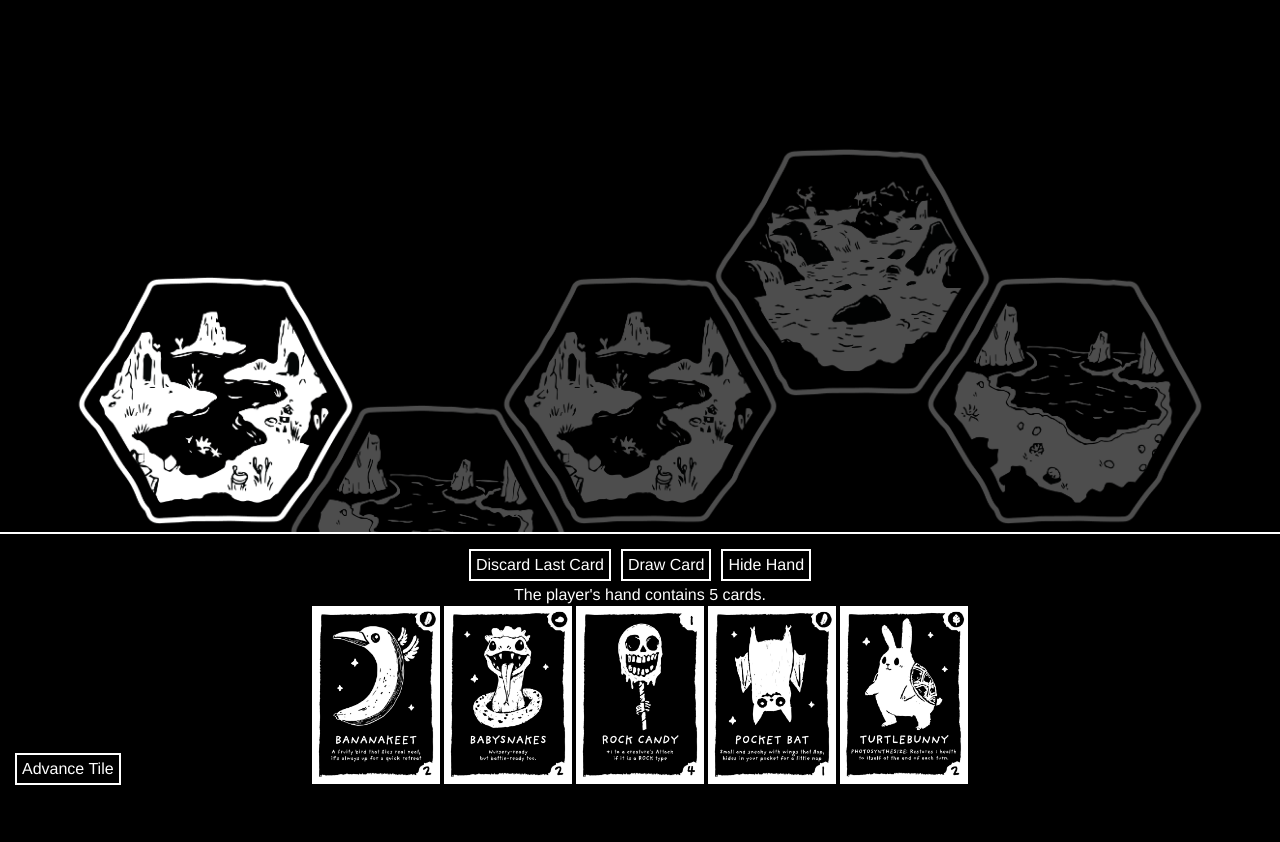
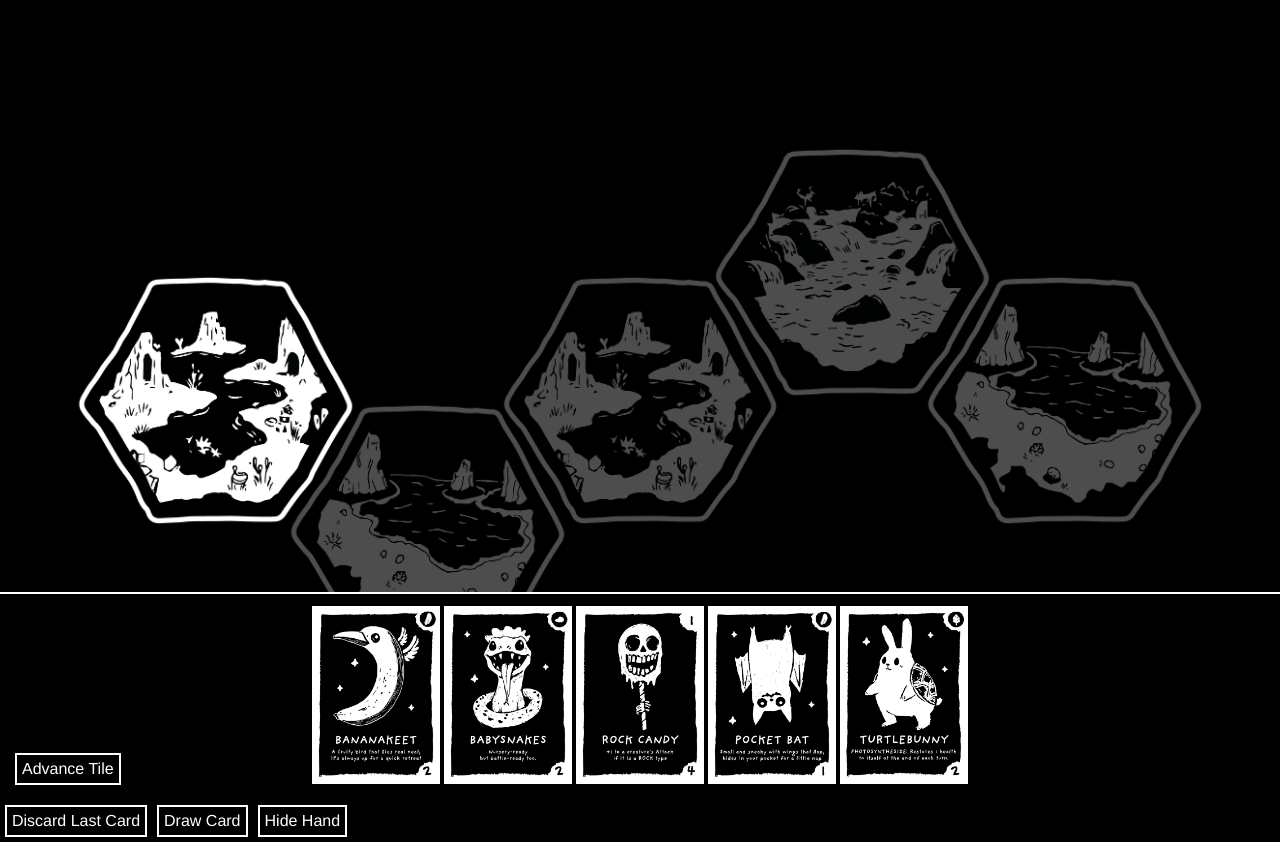
Before and after one commit to aeolion7/pet-games, a Vue app: page / in a window 1280 px wide. Before the commit the page ends 800 px from the top, so only its background shows below. Built offline with nearby package versions, Linux system fonts and the light colour scheme.

Commit message:
add playCard functionality

```diff
--- a/src/components/PlayerHand.vue
+++ b/src/components/PlayerHand.vue
@@ -2,8 +2,7 @@
 import { ref } from 'vue';
 import GameCard from './GameCard.vue';
 
-const numCards = ref(5);
-const cardIdRef = ref(numCards.value + 1);
+const cardIdRef = ref(6);
 const isHandPanelVisible = ref(true);
 
 const creatureCardNames = ["AppleBug", "Babysnakes", "Bananakeet", "Blobbyfish", "PippyChicken", "PocketBat", "SaladSlug", "Squiddy", "StinkMink", "TurtleBunny"];
@@ -31,7 +30,6 @@ function drawCard() {
   }
 
   newCard.id = cardIdRef.value++;
-  numCards.value++;
   playerHand.value.push(newCard);
 }
 
@@ -42,24 +40,26 @@ function generateRandomCard(isCreatureCard) {
 }
 
 function discardLastCard() {
-  numCards.value--;
   playerHand.value.pop();
 }
 
 function toggleHandPanel() {
   isHandPanelVisible.value = !isHandPanelVisible.value;
 }
+
+function playCard(id) {
+  playerHand.value = playerHand.value.filter(card => card.id !== id);
+}
 </script>
 
 <template>
   <div id="player-hand" v-show="isHandPanelVisible">
-    <button @click="discardLastCard">Discard Last Card</button>
-    <button @click="drawCard">Draw Card</button>
-    <button @click="toggleHandPanel">Hide Hand</button>
-    <p>The player's hand contains {{ numCards }} cards.</p>
-    <GameCard v-for="card in playerHand" :key="card.id" :pet-name="card.petName" :tool-name="card.toolName"
-      :card-type="card.type" />
+    <GameCard v-for="card in playerHand" :key="card.id" @click="playCard(card.id)" :pet-name="card.petName"
+      :tool-name="card.toolName" :card-type="card.type" />
   </div>
+  <button @click="discardLastCard">Discard Last Card</button>
+  <button @click="drawCard">Draw Card</button>
+  <button @click="toggleHandPanel">Hide Hand</button>
   <button class="btn--show-hand" v-show="!isHandPanelVisible" @click="toggleHandPanel">Show Hand</button>
 </template>
 
```
